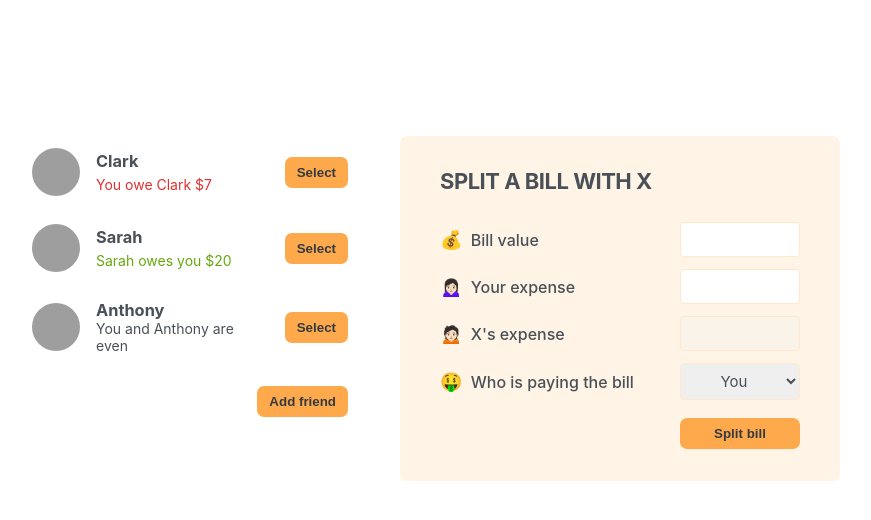
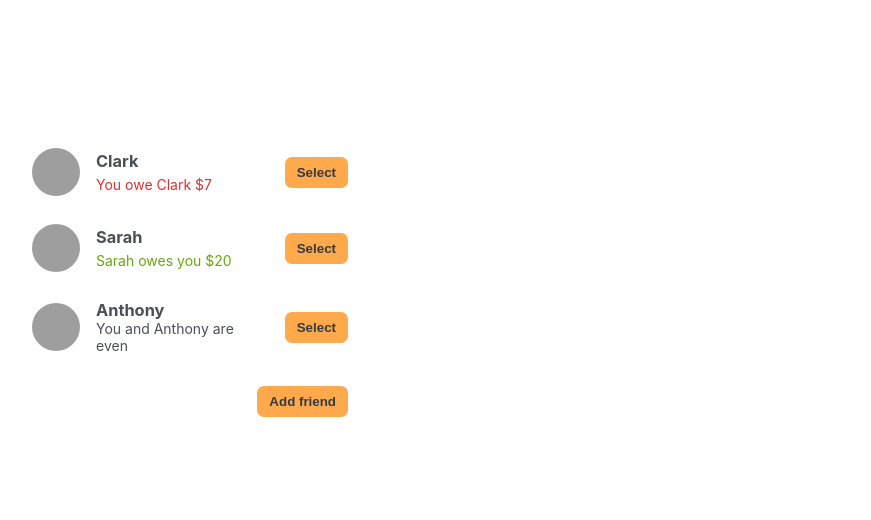
Before and after one commit to HahaKhoang/eat-n-split, a React (Create React App) app: page / in a window 1280 px wide. Shown: the top 520 px of the page, without its empty margins (210-1081 px from the left). Built offline with nearby package versions, Linux system fonts and the light colour scheme; grey boxes are pictures that could not be loaded.

Commit message:
Adds logic to selecting a friend

```diff
--- a/src/App.js
+++ b/src/App.js
@@ -32,6 +32,7 @@
 export default function App() {
   const [friends, setFriends] = useState(initialFriends);
   const [showAddFriend, setShowAddFriend] = useState(false);
+  const [selectedFriend, setSelectedFriend] = useState(null);
 
   function handleShowAddFriend() {
     setShowAddFriend((curState) => !curState);
@@ -42,33 +43,51 @@
     setShowAddFriend(false);
   }
 
+  function handleSelection(friend) {
+    setSelectedFriend((curSelected) =>
+      curSelected?.id === friend.id ? "" : friend
+    );
+    setShowAddFriend(false);
+  }
+
   return (
     <div className="app">
       <div className="sidebar">
-        <FriendsList friends={friends} />
+        <FriendsList
+          friends={friends}
+          onSelection={handleSelection}
+          selectedFriend={selectedFriend}
+        />
         {showAddFriend && <FormAddFriends onAddFriend={handleAddFriend} />}
         <Button onClick={handleShowAddFriend}>
           {showAddFriend ? "Close" : "Add friend"}
         </Button>
       </div>
-      <FormSplitBill />
+      {selectedFriend && <FormSplitBill selectedFriend={selectedFriend} />}
     </div>
   );
 }
 
-function FriendsList({ friends }) {
+function FriendsList({ friends, onSelection, selectedFriend }) {
   return (
     <ul>
       {friends.map((friend) => (
-        <Friend friend={friend} key={friend.id} />
+        <Friend
+          onSelection={onSelection}
+          friend={friend}
+          key={friend.id}
+          selectedFriend={selectedFriend}
+        />
       ))}
     </ul>
   );
 }
 
-function Friend({ friend }) {
+function Friend({ friend, onSelection, selectedFriend }) {
+  const isSelected = selectedFriend?.id === friend.id;
+
   return (
-    <li>
+    <li className={isSelected ? "selected" : ""}>
       <img src={friend.image} alt={friend.name} />
       <h3>{friend.name}</h3>
       {friend.balance < 0 && (
@@ -82,7 +101,9 @@
         </p>
       )}
       {friend.balance === 0 && <p>You and {friend.name} are even</p>}
-      <Button>Select</Button>
+      <Button onClick={() => onSelection(friend)}>
+        {isSelected ? "Close" : "Select"}
+      </Button>
     </li>
   );
 }
@@ -127,20 +148,20 @@
   );
 }
 
-function FormSplitBill() {
+function FormSplitBill({ selectedFriend }) {
   return (
     <form className="form-split-bill">
-      <h2>Split a bill with X</h2>
+      <h2>Split a bill with {selectedFriend.name}</h2>
       <label>💰 Bill value</label>
       <input type="text" />
       <label>🙍🏻‍♀️ Your expense</label>
       <input type="text" />
-      <label>🙍🏻 X's expense</label>
+      <label>🙍🏻 {selectedFriend.name}'s expense</label>
       <input type="text" disabled />
       <label>🤑 Who is paying the bill</label>
       <select>
         <option value="user">You</option>
-        <option value="friend">X</option>
+        <option value="friend">{selectedFriend.name}</option>
       </select>
       <Button>Split bill</Button>
     </form>
```
